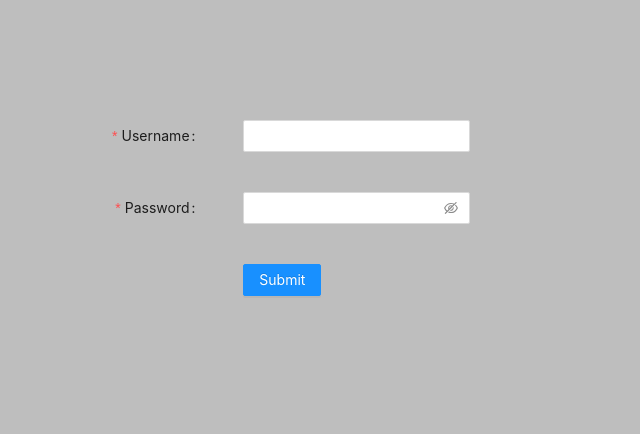
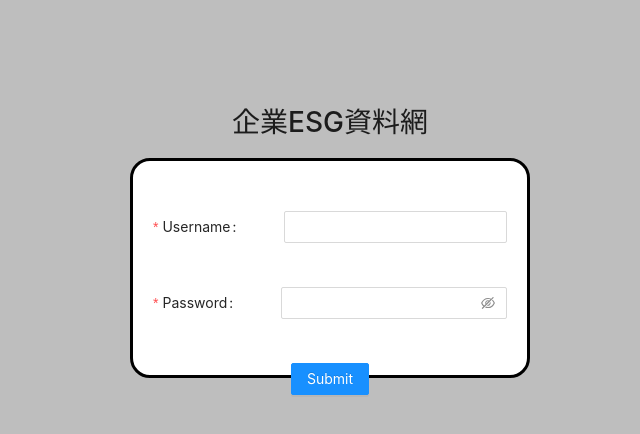
Before and after one commit to jessica33tsai33/webprogramming-final, a React (Create React App) app: page / in a window 1280 px wide. Shown: the top 434 px of the page, without its empty margins (310-950 px from the left). Built offline with nearby package versions, Linux system fonts and the light colour scheme; no server answers.

Commit message:
company-info-input UI

```diff
--- a/src/App.js
+++ b/src/App.js
@@ -1,7 +1,5 @@
 import './App.css'
 import React, { useState } from 'react'
-import { Input } from 'antd'
-import useCompanyInfo from './useCompanyInfo'
 import Login from './components/Login'
 import CompanyInfoInput from './components/CompanyInfoInput'
 import CompanyInfo from './components/CompanyInfo'
@@ -14,9 +12,7 @@ function App() {
   return (
     (login === false) ?
       (
-        <div>
-          <Login login={login} setLogin={setLogin} />
-        </div>
+        <Login login={login} setLogin={setLogin} />
       ) : (
         (infoComplete === false) ?
           (
--- a/src/components/CompanyInfo.css
+++ b/src/components/CompanyInfo.css
@@ -2,8 +2,9 @@
     display: block;
     align-items: center;
     justify-content: center;
-    width: 1000px;
     margin: auto;
+    padding: 80px 100px 0 100px;
+    background-color: white;
 }
 
 .Company-title {
--- a/src/components/CompanyInfo.js
+++ b/src/components/CompanyInfo.js
@@ -1,12 +1,13 @@
 import React from 'react'
-import { Input, Tabs, Row, Col, Divider } from 'antd'
+import { Input, Tabs, Row, Col, Divider, Layout } from 'antd'
 import useCompanyInfo from '../useCompanyInfo'
 import './CompanyInfo.css'
 
+const { Header, Content } = Layout;
 const { TabPane } = Tabs;
 
 const CompanyInfo = (props) => {
-    const { status, info, sendInfo } = useCompanyInfo()
+    const { info } = useCompanyInfo()
 
     const findCompany = (name) => {
         let length = info.length;
@@ -20,11 +21,12 @@ const CompanyInfo = (props) => {
     }
 
     let i = findCompany(props.companyName);
-    let a = findCompany("平均");
+    let a = 0;
 
     function companyPerformance(indicator, comp) {
         for (let k = 0; k < info.length; k++) {
             if (info[k].companyName === "平均" && info[k].companyIndustry === info[i].companyIndustry) {
+                a = k
                 if (info[i][indicator] > info[k][indicator]) {
                     if (comp === "big") { return (<div className="better">勝</div>) }
                     else if (comp === "small") { return (<div className="worse">敗</div>) }
@@ -36,11 +38,17 @@ const CompanyInfo = (props) => {
                     if (comp === "big") { return (<div className="worse">敗</div>) }
                     else if (comp === "small") { return (<div className="better">勝</div>) }
                 }
+
             }
         }
     }
 
     return (
+        <Layout>
+            <Header style={{ position: 'fixed', zIndex: 1, width: '100%' }}>
+            </Header>
+            <Layout>
+                <Content>
                     <div className="Company-info">
                         <div className="Company-title">
                             <h1>{props.companyName}</h1>
@@ -243,11 +251,11 @@ const CompanyInfo = (props) => {
                                                 <h2>公司資料</h2>
                                                 <p>2020年度投入社會公益總支出</p>
                                                 <Input value={info[i].societyExpense} disabled={true} />
-                                    <span>萬元</span>
+
 
                                                 <p>2020年度投入社會公益總績效</p>
                                                 <Input value={info[i].societyPerformance} disabled={true} />
-                                    <span>萬元</span>
+
 
                                                 <p>2020年度投入社會公益志工總人次</p>
                                                 <Input value={info[i].volunteer} disabled={true} />
@@ -263,11 +271,9 @@ const CompanyInfo = (props) => {
                                                 <h2>產業平均</h2>
                                                 <p>2020年度投入社會公益總支出</p>
                                                 <Input value={info[a].societyExpense} disabled={true} />
-                                    <span>萬元</span>
 
                                                 <p>2020年度投入社會公益總績效</p>
                                                 <Input value={info[a].societyPerformance} disabled={true} />
-                                    <span>萬元</span>
 
                                                 <p>2020年度投入社會公益志工總人次</p>
                                                 <Input value={info[a].volunteer} disabled={true} />
@@ -280,6 +286,9 @@ const CompanyInfo = (props) => {
                         </Tabs>
 
                     </div >
+                </Content>
+            </Layout>
+        </Layout>
     )
 }
 
--- a/src/components/CompanyInfoInput.css
+++ b/src/components/CompanyInfoInput.css
@@ -1,7 +1,8 @@
 .info_title {
-    padding: 30px 0 30px 0;
+    padding: 80px 0 30px 0;
     text-align: center;
     font-weight: bolder;
+    font-size: 28px;
 }
 
 .info_section_title {
@@ -13,6 +14,6 @@
     float: left;
     width: 120px;
     height: 31px;
-    margin: 16px 24px 16px 0;
+    padding: 16px 24px 16px 0;
     background: rgba(255, 255, 255, 0.3);
 }
--- a/src/components/Login.css
+++ b/src/components/Login.css
@@ -2,8 +2,34 @@
     padding-top: 100px;
     height: 100vh;
     background-color: rgb(190, 190, 190);
+    justify-content: center;
+    display: flex;
 }
 
-.login .ant-form-item{
+.login .login-title{
+    text-align: center;
+}
+
+.login .ant-form-item-label{
+    padding-bottom: 0px;
+}
+
+.login .ant-form-item-control{
+    padding-bottom: 0px;
+}
+
+.login .ant-row{
     margin-bottom: 0px;
 }
+
+.login-input{
+    padding: 30px 0 30px 0;
+    background-color: white;
+    width: 400px;
+    height: 220px;
+    text-align: center;
+    border-style: solid;
+    border-color: black;
+    border-width: revert;
+    border-radius: 20px;
+}
--- a/src/components/Login.js
+++ b/src/components/Login.js
@@ -3,20 +3,16 @@ import React, { useState } from 'react'
 import { Form, Input, Button } from 'antd';
 
 //form style
-const layout = {
-    labelCol: {
-        span: 10,
-    },
-    wrapperCol: {
-        span: 5,
-    },
-};
-const tailLayout = {
-    wrapperCol: {
-        offset: 10,
-        span: 5,
-    },
-};
+// const layout = {
+//     labelCol: { span: 8 },
+//     wrapperCol: { span: 10 }
+// };
+// const tailLayout = {
+//     wrapperCol: {
+//         offset: 10,
+//         span: 5,
+//     }
+// };
 
 const Login = (props) => {
 
@@ -40,7 +36,11 @@ const Login = (props) => {
 
     return (
         <div className="login">
-            <Form {...layout} name="basic" onFinish={onFinish} onFinishFailed={onFinishFailed}>
+            <div className="login-title">
+                <h1>企業ESG資料網</h1>
+
+                <div className="login-input">
+                    <Form name="basic" onFinish={onFinish} onFinishFailed={onFinishFailed}>
                         <Form.Item
                             label="Username"
                             name="username"
@@ -69,13 +69,15 @@ const Login = (props) => {
                             ? (<div style={{ color: 'red' }}>*You entered a wrong login information, please try again...</div>)
                             : (<div></div>)}
 
-                <Form.Item {...tailLayout}>
+                        <Form.Item>
                             <Button type="primary" htmlType="submit">
                                 Submit
                 </Button>
                         </Form.Item>
                     </Form>
                 </div>
+            </div>
+        </div>
     );
 };
 
```
Also changed, not shown: src/components/CompanyInfoInput.js (+30 -64 lines). Lines whose indentation alone changed are shown as unchanged.
